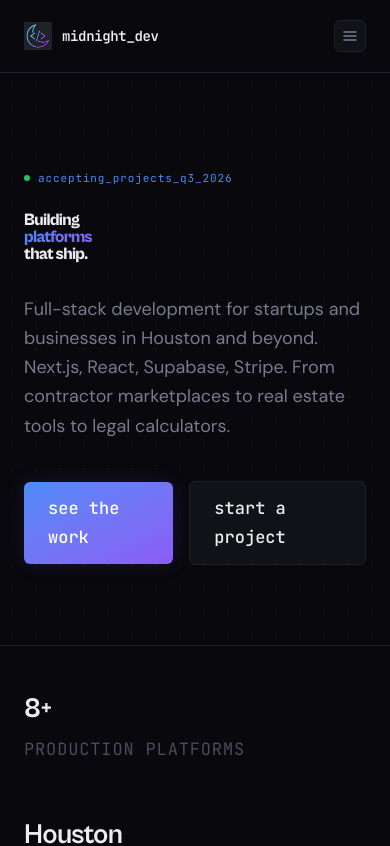
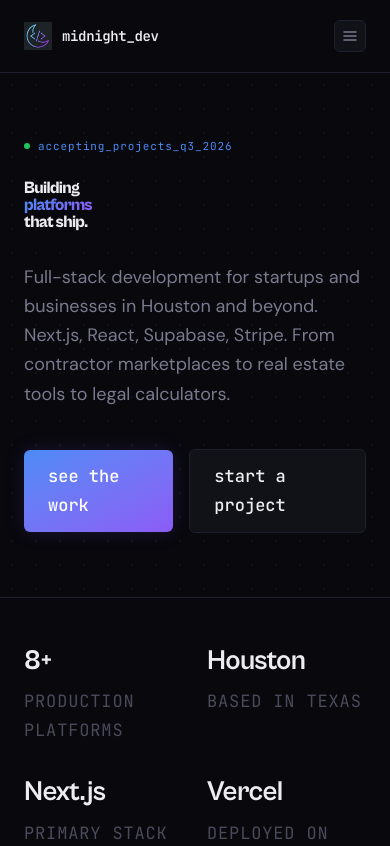
Before and after one commit to abouchard11/midnightdev, a Next.js app: page / in a window 390 px wide. Shown: the top 846 px of the page. Built offline with nearby package versions, Linux system fonts and the light colour scheme.

Commit message:
Task 2: Fix mobile hero padding, stats grid layout, and screenshot responsive sizing

```diff
--- a/src/app/page.tsx
+++ b/src/app/page.tsx
@@ -12,7 +12,7 @@ export default function Home() {
 
       <main className="flex-1">
         {/* Hero */}
-        <section className="bg-dotgrid px-6 pt-24 pb-20 md:px-12 md:pt-[120px] md:pb-[100px]">
+        <section className="bg-dotgrid px-6 pt-16 pb-16 md:px-12 md:pt-[120px] md:pb-[100px]">
           <div className="mx-auto max-w-[var(--content-max)]">
             <p className="mb-6 flex items-center gap-2 font-mono text-[11px] lowercase tracking-[0.08em] text-[var(--accent-blue)]">
               <span className="inline-block h-1.5 w-1.5 rounded-full bg-[var(--success)]" />
@@ -54,7 +54,7 @@ export default function Home() {
 
         {/* Stats */}
         <section className="border-y border-[var(--border)] px-6 py-10 md:px-12">
-          <div className="mx-auto flex max-w-[var(--content-max)] flex-wrap gap-12 md:gap-16">
+          <div className="mx-auto grid max-w-[var(--content-max)] grid-cols-2 gap-6 md:flex md:gap-16">
             {[
               { value: "8+", label: "production platforms" },
               { value: "Houston", label: "based in texas" },
@@ -95,7 +95,7 @@ export default function Home() {
                   href={`/work/${project.slug}`}
                   className="group overflow-hidden rounded-[var(--r-md)] border border-[var(--border)] bg-[var(--surface)] transition-all duration-200 hover:-translate-y-0.5 hover:border-[var(--border-hover)]"
                 >
-                  <div className="relative h-[260px] overflow-hidden">
+                  <div className="relative h-[180px] sm:h-[260px] overflow-hidden">
                     <Image
                       src={project.screenshot}
                       alt={project.name}
@@ -131,7 +131,7 @@ export default function Home() {
               <p className="mb-3 font-mono text-[var(--fs-label)] uppercase tracking-[0.05em] text-[var(--text-dim)]">
                 also shipped
               </p>
-              <div className="flex flex-wrap gap-x-6 gap-y-2">
+              <div className="flex flex-col gap-2 sm:flex-row sm:flex-wrap sm:gap-x-6 sm:gap-y-2">
                 {[
                   { name: "BuyLandFL", url: "buylandfl.com", desc: "real estate listings" },
                   { name: "Houston Lawyer List", url: "houstonlawyerlist.com", desc: "legal directory" },
```
